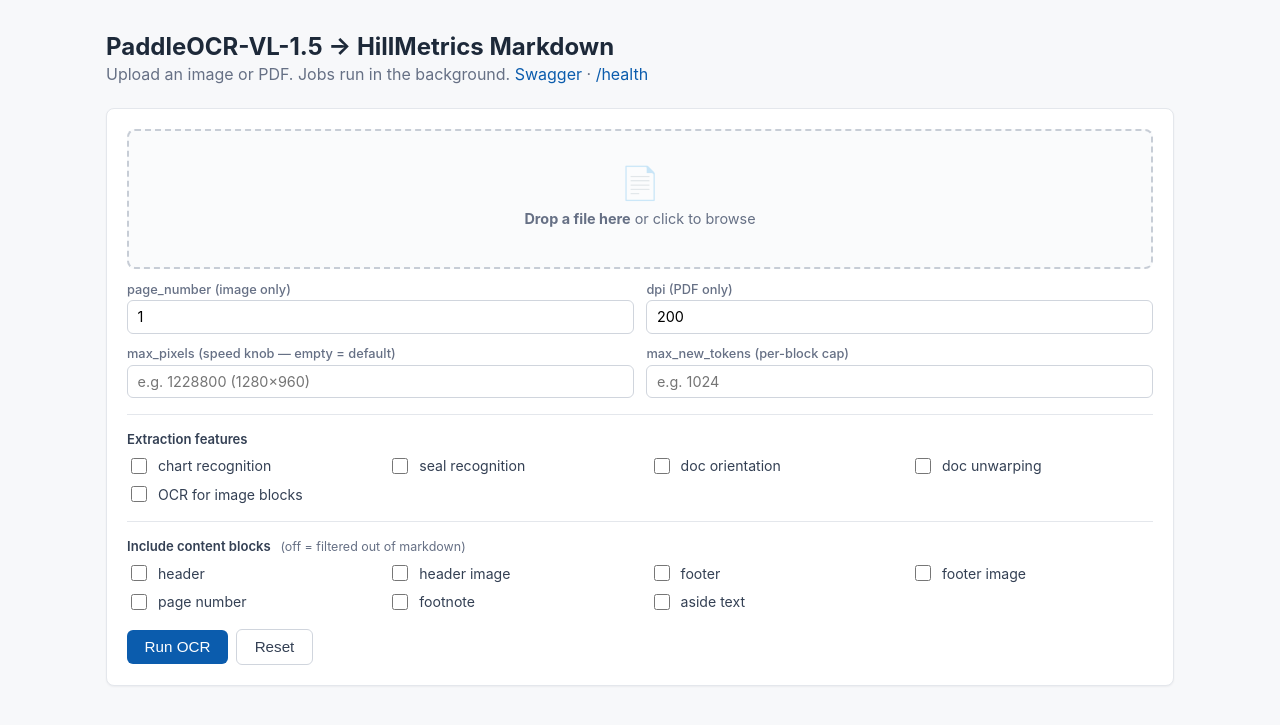
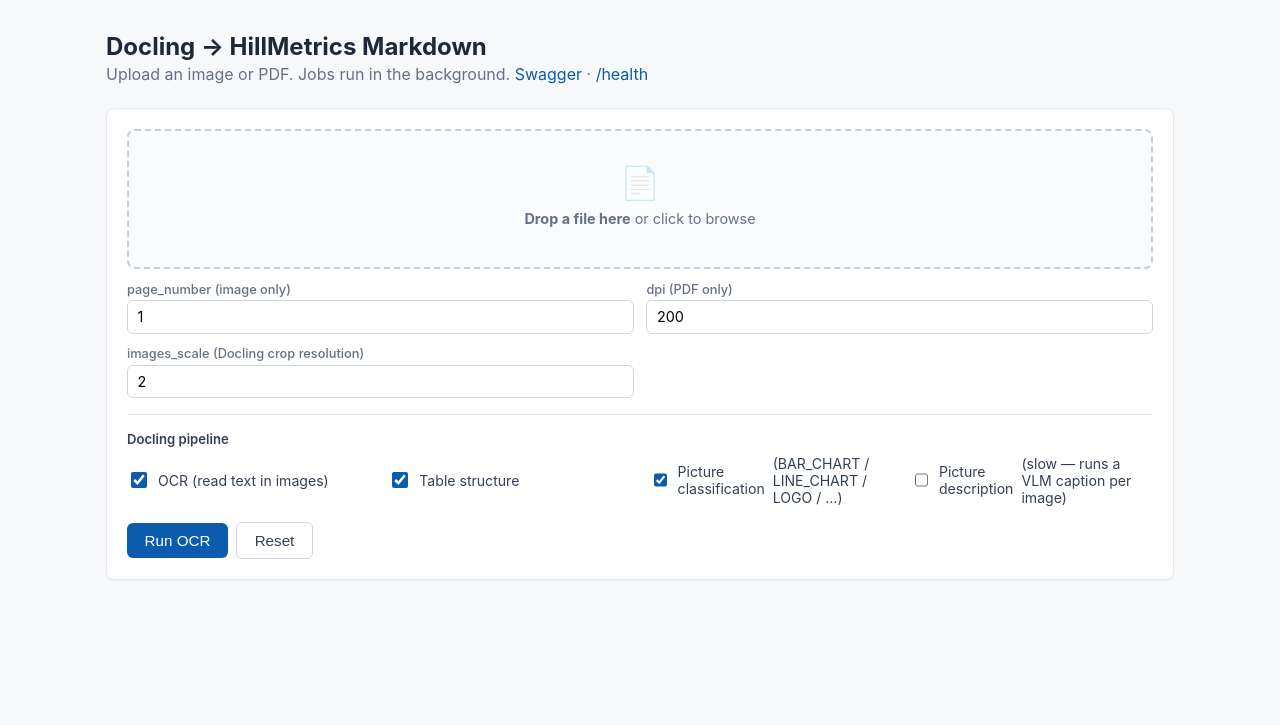
Before and after one commit to bojantesicbild/paddleocr-docker, a FastAPI app: page / in a window 1280 px wide. Shown: the top 725 px of the page. Run offline with FastAPI, Linux system fonts and the light colour scheme; some libraries are stand-ins or nearby versions.

Commit message:
Fix docling first-request 500 + update UI for docling pipeline knobs
Two related fixes:

1. Drop DOCLING_ARTIFACTS_PATH from both Dockerfiles.
   With it set, docling treats /tmp/.docling as authoritative for the
   layout / table / picture-classifier models. Because CI builds with
   PRECACHE_MODELS=0 that path is empty, so the first /ocr/image call
   on OVH returned:
     "Or use a different model that exists in your artifacts_path"
   Unsetting it lets docling fall back to HuggingFace auto-download on
   first use, caching to HF_HOME=/tmp/.cache/huggingface which is
   already persisted via the hf-cache volume.

2. UI: swap paddle-specific knobs for docling-specific ones.
   - Title + h1: PaddleOCR-VL → Docling
   - Removed inputs: chart_recognition, use_seal_recognition,
     use_doc_orientation_classify, use_doc_unwarping,
     use_ocr_for_image_block, include_header/footer/page_number/…,
     max_pixels, max_new_tokens (all VL-specific).
   - Added inputs (matching Docling PdfPipelineOptions):
     do_ocr, do_table_structure, do_picture_classification,
     do_picture_description, images_scale.
   - buildSettings() rewritten to emit those keys.

3. ocr_settings.json defaults rewritten for docling.
4. ocr_service.py: _build_converter() helper for future per-request
   converter swap; get_converter() still returns the singleton built
   from startup defaults.

Per-request settings are accepted via the API/UI but currently take
effect only at next worker restart (singleton converter). Future
optimization: small LRU cache of converters keyed by settings hash.

Co-Authored-By: Claude Opus 4.7 (1M context) <noreply@anthropic.com>

```diff
--- a/app/templates/index.html
+++ b/app/templates/index.html
@@ -2,7 +2,7 @@
 <html>
 <head>
 <meta charset="utf-8">
-<title>PaddleOCR-VL-1.5 — HillMetrics</title>
+<title>Docling — HillMetrics</title>
 <script src="https://cdn.jsdelivr.net/npm/marked/marked.min.js"></script>
 <script src="https://cdn.jsdelivr.net/npm/dompurify@3.0.8/dist/purify.min.js"></script>
 <style>
@@ -94,7 +94,7 @@
 </style>
 </head>
 <body>
-<h1>PaddleOCR-VL-1.5 → HillMetrics Markdown</h1>
+<h1>Docling → HillMetrics Markdown</h1>
 <div class="sub">Upload an image or PDF. Jobs run in the background. <a href="/docs">Swagger</a> · <a href="/health">/health</a></div>
 
 <div class="card" id="auth-card" style="display:none; margin-bottom: 1rem;">
@@ -122,36 +122,18 @@
         <input type="number" id="dpi" value="200" min="72" max="600">
       </div>
       <div>
-        <label>max_pixels (speed knob — empty = default)</label>
-        <input type="number" id="max_pixels" placeholder="e.g. 1228800 (1280×960)" min="0">
-      </div>
-      <div>
-        <label>max_new_tokens (per-block cap)</label>
-        <input type="number" id="max_new_tokens" placeholder="e.g. 1024" min="0">
+        <label>images_scale (Docling crop resolution)</label>
+        <input type="number" id="images_scale" value="2" step="0.5" min="1" max="4">
       </div>
     </div>
 
     <div class="opts-group">
-      <div class="opts-title">Extraction features</div>
+      <div class="opts-title">Docling pipeline</div>
       <div class="opts">
-        <label><input type="checkbox" id="opt_chart"> chart recognition</label>
-        <label><input type="checkbox" id="opt_seal"> seal recognition</label>
-        <label><input type="checkbox" id="opt_orient"> doc orientation</label>
-        <label><input type="checkbox" id="opt_unwarp"> doc unwarping</label>
-        <label><input type="checkbox" id="opt_imgocr"> OCR for image blocks</label>
-      </div>
-    </div>
-
-    <div class="opts-group">
-      <div class="opts-title">Include content blocks <span class="hint">(off = filtered out of markdown)</span></div>
-      <div class="opts">
-        <label><input type="checkbox" id="inc_header"> header</label>
-        <label><input type="checkbox" id="inc_header_image"> header image</label>
-        <label><input type="checkbox" id="inc_footer"> footer</label>
-        <label><input type="checkbox" id="inc_footer_image"> footer image</label>
-        <label><input type="checkbox" id="inc_page_number"> page number</label>
-        <label><input type="checkbox" id="inc_footnote"> footnote</label>
-        <label><input type="checkbox" id="inc_aside_text"> aside text</label>
+        <label><input type="checkbox" id="opt_ocr" checked> OCR (read text in images)</label>
+        <label><input type="checkbox" id="opt_table" checked> Table structure</label>
+        <label><input type="checkbox" id="opt_picclass" checked> Picture classification <span class="hint">(BAR_CHART / LINE_CHART / LOGO / …)</span></label>
+        <label><input type="checkbox" id="opt_picdesc"> Picture description <span class="hint">(slow — runs a VLM caption per image)</span></label>
       </div>
     </div>
 
@@ -232,19 +214,15 @@ function setStatus(text, cls='', live=true) {
 // --- build settings JSON from checkboxes ---
 function buildSettings() {
   const s = {};
-  if ($('#opt_chart').checked) s.chart_recognition = true;
-  if ($('#opt_seal').checked) s.use_seal_recognition = true;
-  if ($('#opt_orient').checked) s.use_doc_orientation_classify = true;
-  if ($('#opt_unwarp').checked) s.use_doc_unwarping = true;
-  if ($('#opt_imgocr').checked) s.use_ocr_for_image_block = true;
-  for (const key of ['header','header_image','footer','footer_image','page_number','footnote','aside_text']) {
-    if ($(`#inc_${key}`).checked) s[`include_${key}`] = true;
-  }
-  const mp = parseInt($('#max_pixels').value, 10);
-  if (mp > 0) s.max_pixels = mp;
-  const mnt = parseInt($('#max_new_tokens').value, 10);
-  if (mnt > 0) s.max_new_tokens = mnt;
-  return Object.keys(s).length ? JSON.stringify(s) : null;
+  // Docling pipeline toggles — defaults match Dockerfile defaults so we
+  // only include them when the user explicitly overrides.
+  s.do_ocr = $('#opt_ocr').checked;
+  s.do_table_structure = $('#opt_table').checked;
+  s.do_picture_classification = $('#opt_picclass').checked;
+  s.do_picture_description = $('#opt_picdesc').checked;
+  const scale = parseFloat($('#images_scale').value);
+  if (scale > 0) s.images_scale = scale;
+  return JSON.stringify(s);
 }
 
 // --- polling ---
--- a/ocr_settings.json
+++ b/ocr_settings.json
@@ -1,18 +1,7 @@
 {
-  "use_doc_orientation_classify": false,
-  "use_doc_unwarping": false,
-  "chart_recognition": false,
-  "use_seal_recognition": false,
-  "use_ocr_for_image_block": false,
-
-  "include_header": false,
-  "include_header_image": false,
-  "include_footer": false,
-  "include_footer_image": false,
-  "include_page_number": false,
-  "include_footnote": false,
-  "include_aside_text": false,
-
-  "max_pixels": null,
-  "max_new_tokens": null
+  "do_ocr": true,
+  "do_table_structure": true,
+  "do_picture_classification": true,
+  "do_picture_description": false,
+  "images_scale": 2.0
 }
```
Also changed, not shown: app/ocr_service.py (+35 -30 lines), 2 other files.
